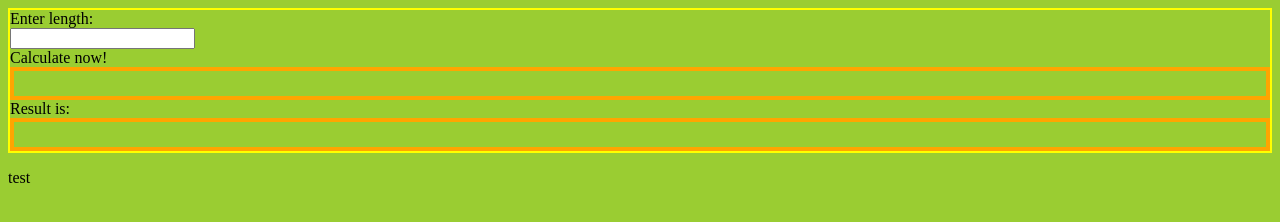
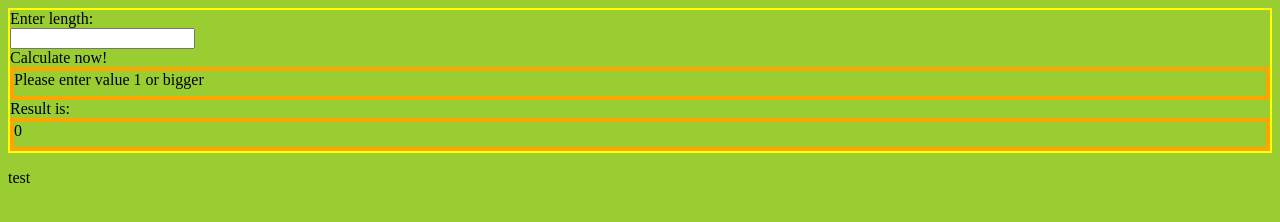
Before and after one commit to piotrww/Math, a plain HTML site: page index.html in a window 1280 px wide. Both pictures are taken after a click on the element "Calculate now!". Drawn offline with Linux system fonts and the light colour scheme.

Commit message:
New calculating first geometric figure

```diff
--- a/index.html
+++ b/index.html
@@ -15,10 +15,10 @@
 
 <form>
     Enter length:<br>
-    <input type="number" name="side" id="myInput">
+    <input min=0 name="side" id="myInput">
     <br>
     <div id="calculate">Calculate now!</div>
-    <div id="warning"></div>
+    <div id="warning">A</div>
     <div> Result is:
         <div id="result"></div>
     </div>
--- a/script/script.js
+++ b/script/script.js
@@ -3,27 +3,38 @@ $( document ).ready(function() {
 
 
 
-    var myLength = $( "#myInput" ).val();
     var warning = $( "#warning" );
     var result = $( "#result" );
-
-
-
 
     $('#calculate').on('click', function(){
 
        console.log("click!");
+       var myLength = $( "#myInput" ).val();
 
-       if (myLength < 0) {
-           warning.html("Please enter value bigger then 0");
-           console.log("Bad number (0 or smaller)");
+            if (myLength < 1) {
+               warning.html("Please enter value 1 or bigger");
+             //  console.log("Please enter value 1 or bigger");
 
-       } else {
-           console.log("good value");
-       }
+            }   else if (myLength > 1000) {
+               warning.html("Are you sure? It is so big value.");
+             //  console.log("Are you sure? It is so big value.");
+
+            } else {
+               console.log("good value");
+            }
+
+        calculateGeometric (myLength);
 
     });
 
 
+    function calculateGeometric (myLength) {
+        var calcResult = Math.pow(myLength, 2);
+        console.log(myLength);
+        result.html(calcResult);
+
+    }
+
+
 
 });
```
